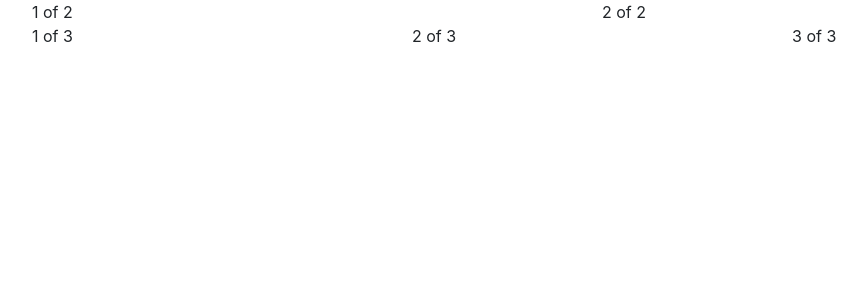
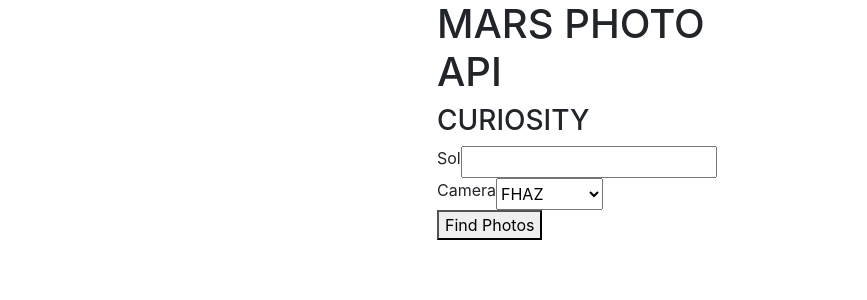
Before and after one commit to GreatDeveloper66/mars-photo-api, a React (Create React App) app in the folder frontend/: page /Mars in a window 1280 px wide. Shown: the top 300 px of the page, without its empty margins (53-920 px from the left). Built offline with nearby package versions, Linux system fonts and the light colour scheme.

Commit message:
refactor code for form

```diff
--- a/frontend/src/Components/Mars.js
+++ b/frontend/src/Components/Mars.js
@@ -1,5 +1,5 @@
 import React, { Component, useState } from 'react'
-import { Row, Container, Col } from 'react-bootstrap'
+import { Row, Container, Col, Form } from 'react-bootstrap'
 
 export default function Mars() {
     const [ camera, setCamera ] = useState('FHAZ')
@@ -11,24 +11,41 @@ export default function Mars() {
         console.log('sol', sol)
     }
 
-        return(
-
-            <Container>
-            <Row>
-              <Col>1 of 2</Col>
-              <Col>2 of 2</Col>
-            </Row>
-            <Row>
-              <Col>1 of 3</Col>
-              <Col>2 of 3</Col>
-              <Col>3 of 3</Col>
-            </Row>
-          </Container>
-
-
-
-
-
-
-        )
+    return(
+        <Container fluid>
+            <Row className="d-flex justify-content-center">
+              <Col xs={12} sm={4} lg={3} className="d-flex justify-content-center">
+              <Form>
+                <Form.Row>
+                    <h1>MARS PHOTO API</h1>
+                </Form.Row>
+                <Form.Row>
+                    <h3>CURIOSITY</h3>
+                </Form.Row>
+                <Form.Row>
+                    <label htmlFor="sol">Sol</label>
+                    <input type="number"></input>
+                </Form.Row>
+                <Form.Row>
+                <label htmlFor="camera">Camera</label>
+                <select id="cameras" name="cameras" value={camera} onChange={handleChange}>
+                    <option value="FHAZ">FHAZ</option>
+                    <option value="RHAZ">RHAZ</option>
+                    <option value="MAST">MAST</option>
+                    <option value="CHEMCAM">CHEMCAM</option>
+                    <option value="MAHLI">MAHLI</option>
+                    <option value="MARDI">MARDI</option>
+                    <option value="NAVCAM">NAVCAM</option>
+                    <option value="PANCAM">PANCAM</option>
+                    <option value="MINITES">MINITES</option>
+                </select>
+            </Form.Row>
+            <Form.Row>
+                <button type="submit" onSubmit={handleSubmit}>Find Photos</button>
+            </Form.Row>
+        </Form>
+    </Col>
+</Row>
+</Container>
+)
 }
```
